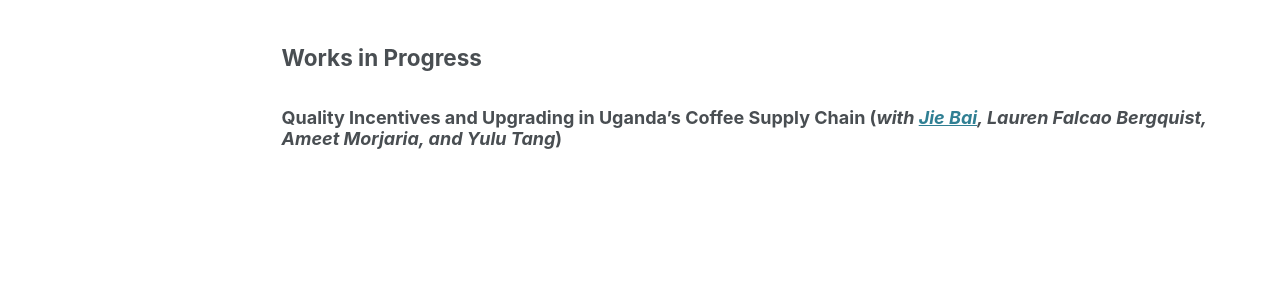
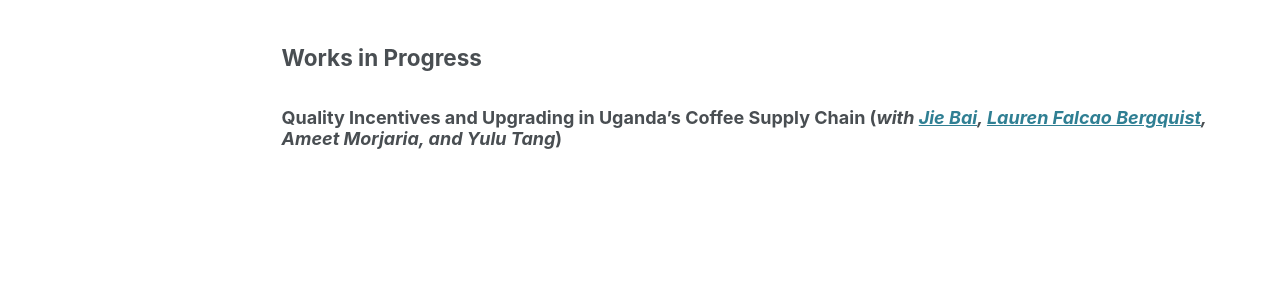
Before and after one commit to rpmorton/rpmorton.github.io, a Jekyll site: the page built from _pages/research.md, in a window 1280 px wide and 1155 px high. Shown: the part 607-907 px from the top of the window. Built offline with Jekyll 4.4.1, drawn with Linux system fonts in a browser that asks for light colours; part of the change alters nothing that is shown.

```diff
--- a/_pages/research.md
+++ b/_pages/research.md
@@ -12,4 +12,4 @@ This paper examines creation and distribution of surplus from global value chain
 
 ## Works in Progress
 
-### Quality Incentives and Upgrading in Uganda’s Coffee Supply Chain (_with [Jie Bai](https://sites.google.com/site/jiebaiecon/home), Lauren Falcao Bergquist, Ameet Morjaria, and Yulu Tang_)
+### Quality Incentives and Upgrading in Uganda’s Coffee Supply Chain (_with [Jie Bai](https://sites.google.com/site/jiebaiecon/home), [Lauren Falcao Bergquist](https://sites.google.com/site/laurenfbergquist/), Ameet Morjaria, and Yulu Tang_)
```
